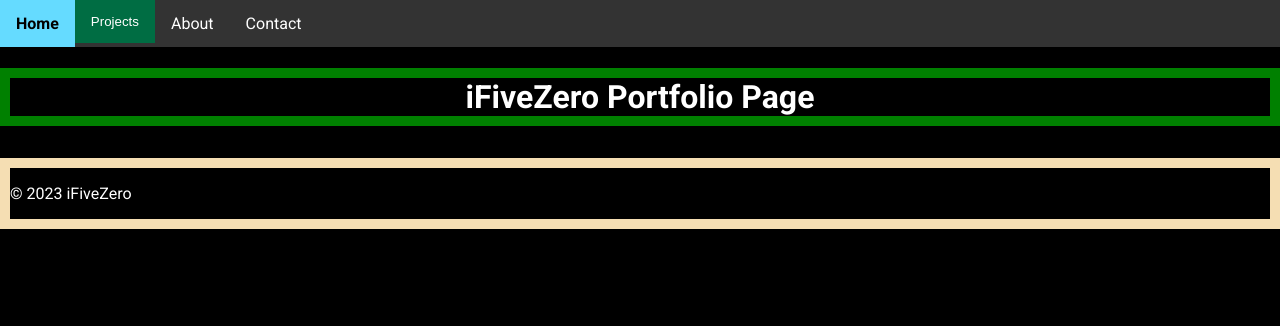
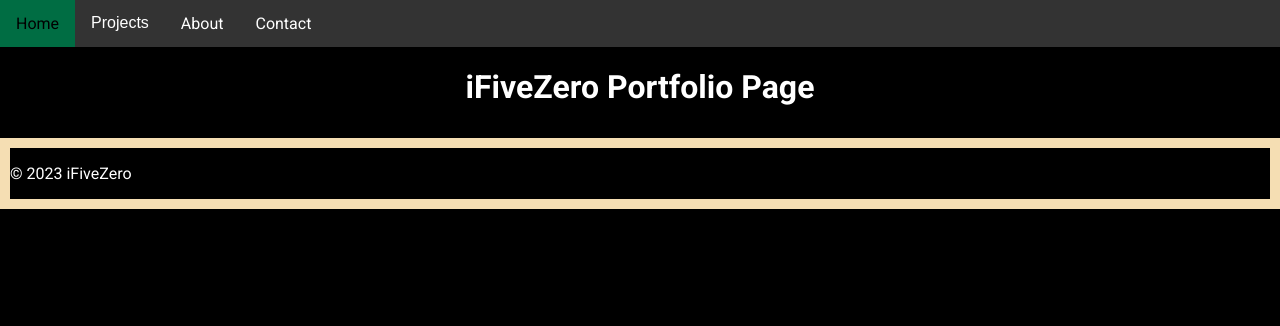
Before and after one commit to iFiveZero/wavyhomepage, a plain HTML site: page index.html in a window 1280 px wide. Shown: the top 326 px of the page. Drawn offline with Linux system fonts and the light colour scheme.

Commit message:
Nav Bar Tweaked

```diff
--- a/style.css
+++ b/style.css
@@ -12,7 +12,7 @@ body {
 
 h1 {
   text-align: center;
-  border: solid green 10px;
+  /* border: solid green 10px; */
 }
 
 /*  Navigation Section */
@@ -36,20 +36,19 @@ nav .links {
 }
 
 .subnav .sub-btn {
-  /* font-size: 16px; */
+  font-size: 16px;
   border: none;
   outline: none;
   color: white;
   padding: 14px 16px;
-  background-color: rgb(0, 109, 67);
+  background-color: #333;
   margin: 0;
 }
 
 nav .links:hover,
 .subnav:hover .sub-btn {
-   background-color: rgb(101, 219, 255);
+   background-color: rgb(0, 109, 67);
    color: black;
-   font-weight: bolder;
 }
 .sub-content {
    display: none;
```
